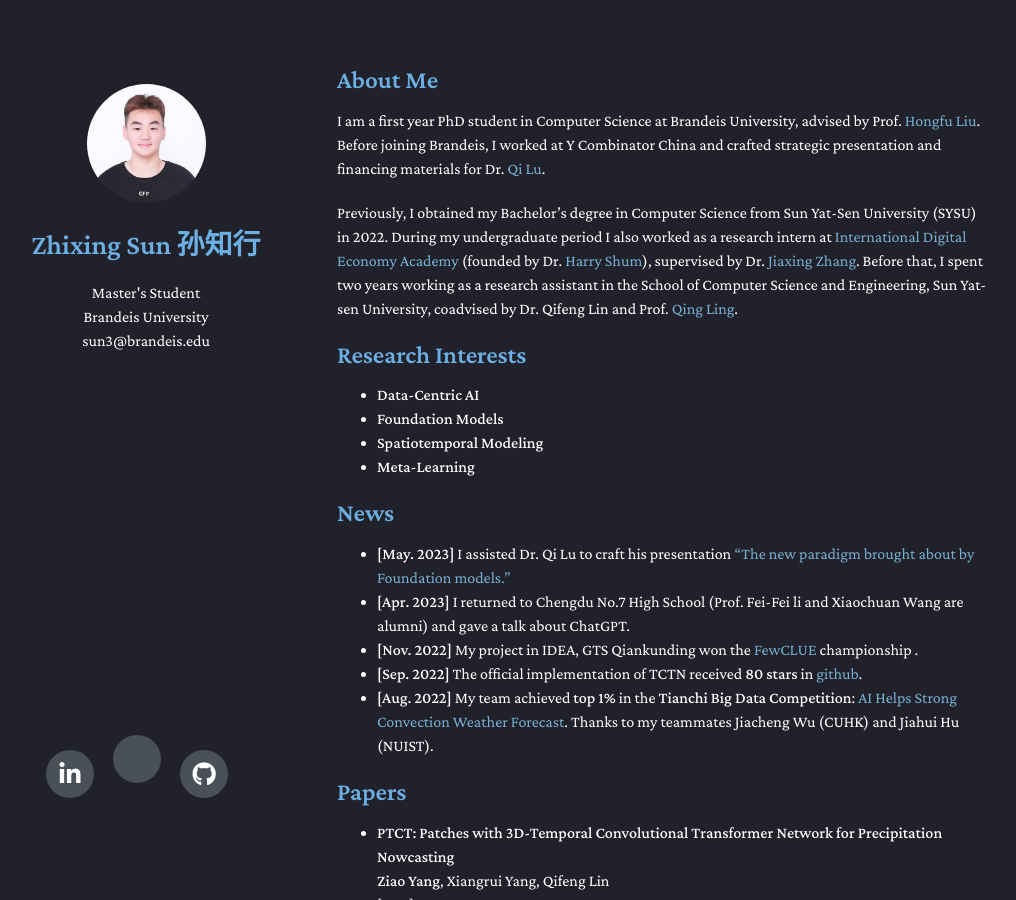
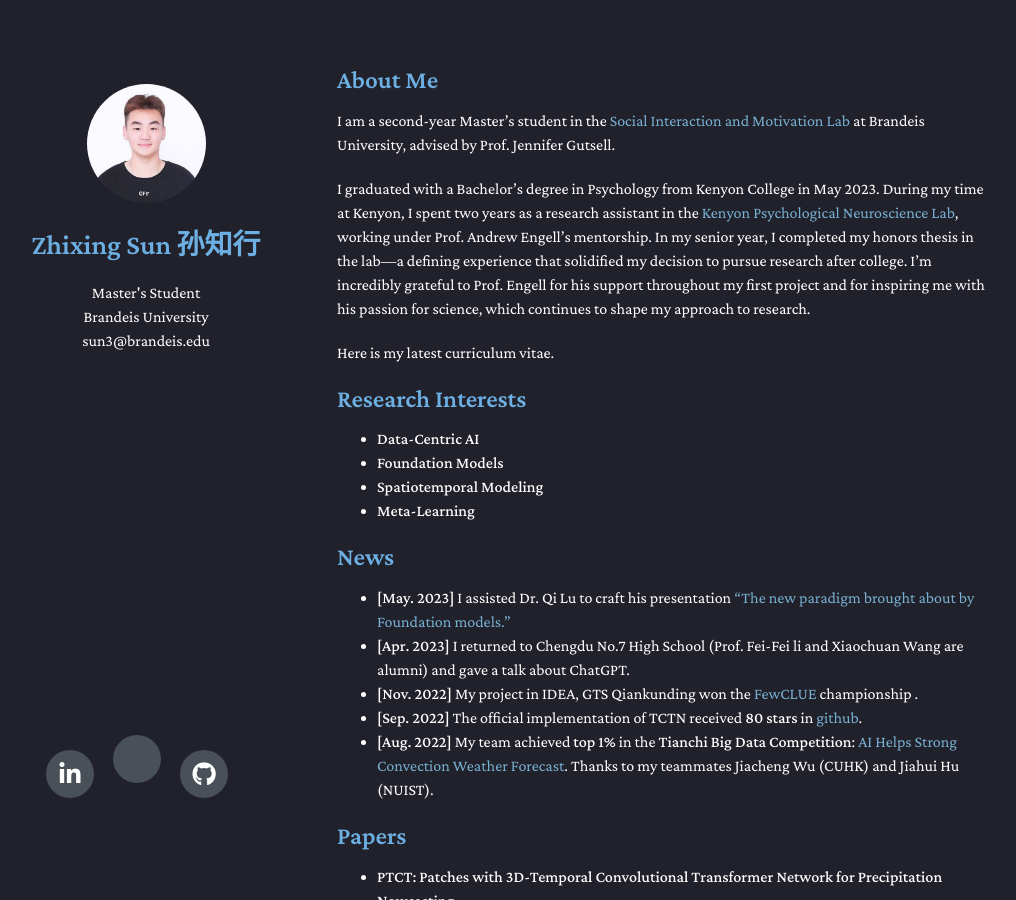
Before and after one commit to OscarSun19/OscarSun19.github.io, a Jekyll site: the page built from index.md, in a window 1280 px wide and 900 px high. Shown: the whole window, without its empty margins (133-1149 px from the left). Built offline with Jekyll 4.4.1, drawn with Linux system fonts in a browser that asks for light colours; nearby versions of some CDN libraries; a style sheet for code colours, icons or effects is not loaded; our own code applies the rules of GitHub Pages for plain Markdown files.

Commit message:
Update index.md

```diff
--- a/index.md
+++ b/index.md
@@ -3,9 +3,11 @@ layout: homepage
 ---
 
 ## About Me
-I am a first year PhD student in Computer Science at Brandeis University, advised by Prof. [Hongfu Liu](https://hongfuliu.com). Before joining Brandeis, I worked at Y Combinator China and crafted strategic presentation and financing materials for Dr. [Qi Lu](https://en.wikipedia.org/wiki/Qi_Lu_(computer_scientist)).
+I am a second-year Master’s student in the [Social Interaction and Motivation Lab](https://www.brandeis.edu/psychology/gutsell/) at Brandeis University, advised by Prof. Jennifer Gutsell.
 
-Previously, I obtained my Bachelor's degree in Computer Science from Sun Yat-Sen University (SYSU) in 2022. During my undergraduate period I also worked as a research intern at [International Digital Economy Academy](https://idea.edu.cn/en/about-idea.html) (founded by Dr. [Harry Shum](https://www.microsoft.com/en-us/research/people/hshum/)), supervised by Dr. [Jiaxing Zhang](https://www.idea.edu.cn/research/ccnl.html). Before that,  I spent two years working as a research assistant in the School of Computer Science and Engineering, Sun Yat-sen University, coadvised by Dr. Qifeng Lin and Prof. [Qing Ling](http://home.ustc.edu.cn/~qingling/).
+I graduated with a Bachelor’s degree in Psychology from Kenyon College in May 2023. During my time at Kenyon, I spent two years as a research assistant in the [Kenyon Psychological Neuroscience Lab](https://www.andrewengell.com/wiki/doku.php?id=start), working under Prof. Andrew Engell’s mentorship. In my senior year, I completed my honors thesis in the lab—a defining experience that solidified my decision to pursue research after college. I’m incredibly grateful to Prof. Engell for his support throughout my first project and for inspiring me with his passion for science, which continues to shape my approach to research.
+
+Here is my latest curriculum vitae.
 
 <!-- You can learn more details about my research through my [Curriculum Vitae](https://github.com/yangziao56/homepage/raw/main/pdf/Ziao_Yang-CV.pdf) (updated in Nov. 2023).-->
 
```
